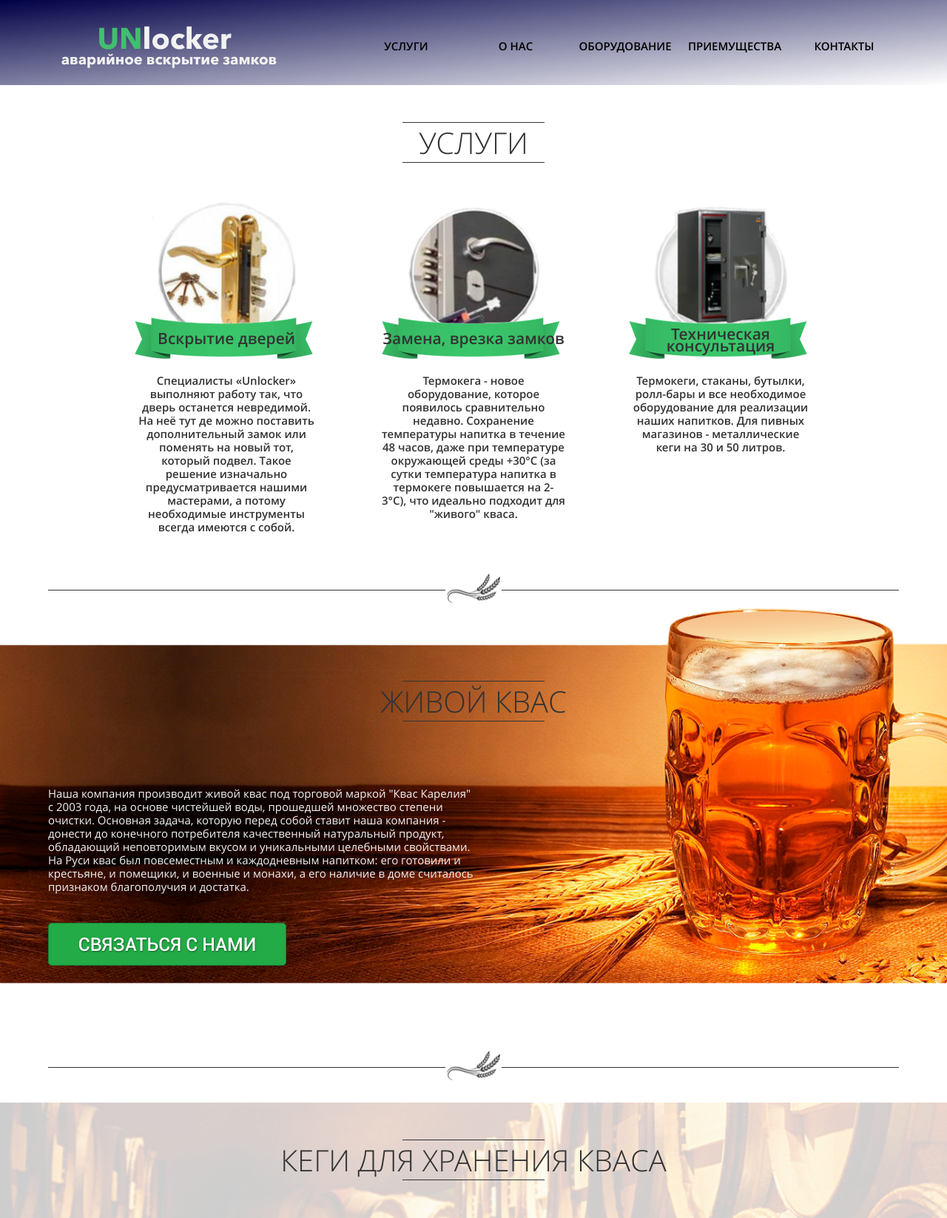
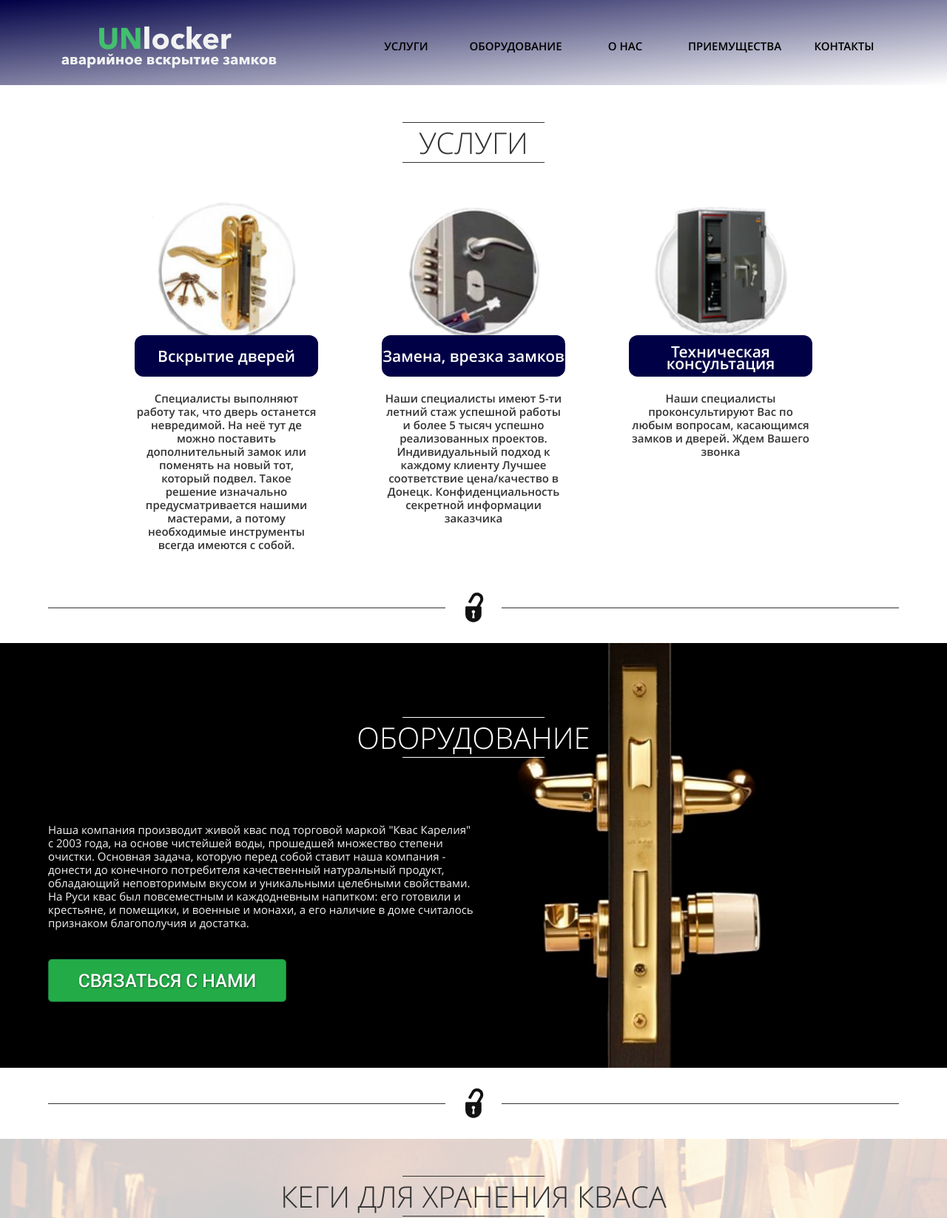
Before and after one commit to AKD47/unlocker, a PHP site: page / in a window 1280 px wide. Shown: the top 1646 px of the page at 74% size. Run offline with PHP 8.4, Linux system fonts and the light colour scheme; some libraries are stand-ins or nearby versions.

Commit message:
equipment start

```diff
--- a/app/html/beverage.html
+++ b/app/html/equipment.html
@@ -1,6 +1,6 @@
-<section id="beverage" class="beverage">
+<section id="equipment" class="equipment">
 
-    <h3 class="title">ЖИВОЙ КВАС</h3>
+    <h3 class="title">оборудование</h3>
 
     <div class="container">
 
@@ -24,7 +24,7 @@
     <div class="container">
 
             <span class="separator__icon">
-                <img src="img/icons/spikes-icon.png" alt="">
+                <img src="img/icons/unlocker-icon.png" alt="">
             </span>
         <span class="separator__line"></span>
 
--- a/app/html/header.html
+++ b/app/html/header.html
@@ -21,8 +21,8 @@
 
             <ul class="header__nav">
                 <li><a href="#product">Услуги</a></li>
-                <li><a href="#beverage">О нас</a></li>
-                <li><a href="#kegs">Оборудование</a></li>
+                <li><a href="#equipment">Оборудование</a></li>
+                <li><a href="#kegs">О нас</a></li>
                 <li><a href="#partnership">Приемущества</a></li>
                 <li><a href="#contacts">Контакты</a></li>
             </ul>
--- a/app/html/pages/index.html
+++ b/app/html/pages/index.html
@@ -4,7 +4,7 @@
 
 <!-- @@include ../product.html -->
 
-<!-- @@include ../beverage.html -->
+<!-- @@include ../equipment.html -->
 
 <!-- @@include ../kegs.html -->
 
--- a/app/html/partnership.html
+++ b/app/html/partnership.html
@@ -5,7 +5,7 @@
         <div class="container">
 
             <span class="separator__icon">
-                <img src="img/icons/spikes-icon.png" alt="">
+                <img src="img/icons/unlocker-icon.png" alt="">
             </span>
             <span class="separator__line"></span>
 
--- a/app/sass/content/_beverage.scss
+++ /dev/null
@@ -1,36 +0,0 @@
-.beverage{
-  margin-bottom: 25px;
-  padding-top: 50px;
-  @include box-sizing(border-box);
-  background-image: url('../img/kvas-bg.png');
-  background-repeat: no-repeat;
-  -webkit-background-size: cover;
-  background-size: cover;
-   p{
-    display: block;
-    position: relative;
-    float: left;
-    width: 50%;
-    margin-right: 50%;
-    margin-top: 38px;
-    margin-bottom: 40px;
-    color: #f2f2f2;
-    font-size: 15px;
-    font-weight: 400;
-    line-height: 18px;
-     @include breakpoint(max-width 770px){
-       width: 100%;
-       margin-right: 0;
-     }
-     @include breakpoint(max-width 600px){
-       width: 100%;
-       margin-right: 0;
-     }
-  }
-  .call-us{
-    margin-bottom: 89px;
-    @include breakpoint(max-width 770px){
-      margin-left: calc(50% - (320px/2));
-    }
-  }
-}
--- /dev/null
+++ b/app/sass/content/_equipment.scss
@@ -0,0 +1,43 @@
+.equipment {
+  margin-top: 25px;
+  margin-bottom: 25px;
+  padding-top: 50px;
+  @include box-sizing(border-box);
+  background-image: url('../img/equipment-bg.png');
+  background-repeat: no-repeat;
+  -webkit-background-size: cover;
+  background-size: cover;
+  .title {
+    color: #fff;
+  }
+  .title:after, .title:before {
+    background-color: #fff;
+  }
+  p {
+    display: block;
+    position: relative;
+    float: left;
+    width: 50%;
+    margin-right: 50%;
+    margin-top: 38px;
+    margin-bottom: 40px;
+    color: #f2f2f2;
+    font-size: 15px;
+    font-weight: 400;
+    line-height: 18px;
+    @include breakpoint(max-width 770px) {
+      width: 100%;
+      margin-right: 0;
+    }
+    @include breakpoint(max-width 600px) {
+      width: 100%;
+      margin-right: 0;
+    }
+  }
+  .call-us {
+    margin-bottom: 89px;
+    @include breakpoint(max-width 770px) {
+      margin-left: calc(50% - (320px / 2));
+    }
+  }
+}
--- a/app/sass/content/_product.scss
+++ b/app/sass/content/_product.scss
@@ -29,14 +29,16 @@
         float: left;
         width: 100%;
         height: 56px;
-        margin-top: -41px;
+        margin-top: -17px;
         margin-bottom: 0;
         text-align: center;
-        color: #333;
+        color: #fff;
         font-size: 21px;
         font-weight: 600;
-        background-image: url('../img/icons/tape-icon.png');
-        background-repeat: no-repeat;
+        border-radius: 12px;
+        background-color: #000046;
+        /*background-image: url('../img/icons/tape-icon.png');
+        background-repeat: no-repeat;*/
         padding-top: 14px;
         /*line-height: 16px;*/
         @include box-sizing(border-box);
--- a/app/sass/content/_style.scss
+++ b/app/sass/content/_style.scss
@@ -1,4 +1,4 @@
 @import "_product";
-@import "_beverage";
+@import "_equipment";
 @import "_kegs";
 @import "_partnership";
--- a/index.html
+++ b/index.html
@@ -40,8 +40,8 @@
 
             <ul class="header__nav">
                 <li><a href="#product">Услуги</a></li>
-                <li><a href="#beverage">О нас</a></li>
-                <li><a href="#kegs">Оборудование</a></li>
+                <li><a href="#equipment">Оборудование</a></li>
+                <li><a href="#kegs">О нас</a></li>
                 <li><a href="#partnership">Приемущества</a></li>
                 <li><a href="#contacts">Контакты</a></li>
             </ul>
@@ -69,7 +69,7 @@
 
                 <h3>Вскрытие дверей</h3>
 
-                <p>Специалисты «Unlocker» выполняют работу так, что дверь останется
+                <p>Специалисты выполняют работу так, что дверь останется
                     невредимой. На неё тут де можно поставить дополнительный замок или поменять на новый тот, который
                     подвел. Такое решение изначально предусматривается нашими мастерами, а потому необходимые
                     инструменты всегда имеются с собой.</p>
@@ -83,9 +83,11 @@
 
                 <h3>Замена, врезка замков</h3>
 
-                <p>Термокега - новое оборудование, которое появилось сравнительно недавно. Сохранение температуры
-                    напитка в течение 48 часов, даже при температуре окружающей среды +30°С (за сутки температура
-                    напитка в термокеге повышается на 2-3°С), что идеально подходит для "живого" кваса.</p>
+                <p>Наши специалисты имеют 5-ти летний стаж успешной работы и более 5 тысяч успешно реализованных
+                    проектов.
+                    Индивидуальный подход к каждому клиенту
+                    Лучшее соответствие цена/качество в Донецк.
+                    Конфиденциальность секретной информации заказчика
             </div>
 
             <div class="product__wrapper--item">
@@ -95,15 +97,14 @@
 
                 <h3>Техническая консультация</h3>
 
-                <p>Термокеги, стаканы, бутылки, ролл-бары и все необходимое оборудование для реализации наших напитков.
-                    Для пивных магазинов - металлические кеги на 30 и 50 литров.</p>
+                <p>Наши специалисты проконсультируют Вас по любым вопросам, касающимся замков и дверей. Ждем Вашего звонка</p>
             </div>
 
         </div>
 
         <div class="separator">
             <span class="separator__icon">
-                <img src="img/icons/spikes-icon.png" alt="">
+                <img src="img/icons/unlocker-icon.png" alt="">
             </span>
             <span class="separator__line"></span>
         </div>
@@ -113,10 +114,10 @@
 </section>
 <!-- end product.html-->
 
-<!-- start beverage.html-->
-<section id="beverage" class="beverage">
+<!-- start equipment.html-->
+<section id="equipment" class="equipment">
 
-    <h3 class="title">ЖИВОЙ КВАС</h3>
+    <h3 class="title">оборудование</h3>
 
     <div class="container">
 
@@ -140,7 +141,7 @@
     <div class="container">
 
             <span class="separator__icon">
-                <img src="img/icons/spikes-icon.png" alt="">
+                <img src="img/icons/unlocker-icon.png" alt="">
             </span>
         <span class="separator__line"></span>
 
@@ -148,7 +149,7 @@
 
 </div>
 
-<!-- end beverage.html-->
+<!-- end equipment.html-->
 
 <!-- start kegs.html-->
 <section id="kegs" class="kegs">
@@ -187,7 +188,7 @@
         <div class="container">
 
             <span class="separator__icon">
-                <img src="img/icons/spikes-icon.png" alt="">
+                <img src="img/icons/unlocker-icon.png" alt="">
             </span>
             <span class="separator__line"></span>
 
```
Also changed, not shown: app/html/product.html (+8 -7 lines), app/img/equipment-bg.png (added), app/img/icons/unlocker-icon.png (added), css/styles.min.css, img/equipment-bg.png (added), img/icons/unlocker-icon.png (added), 1 other file.
